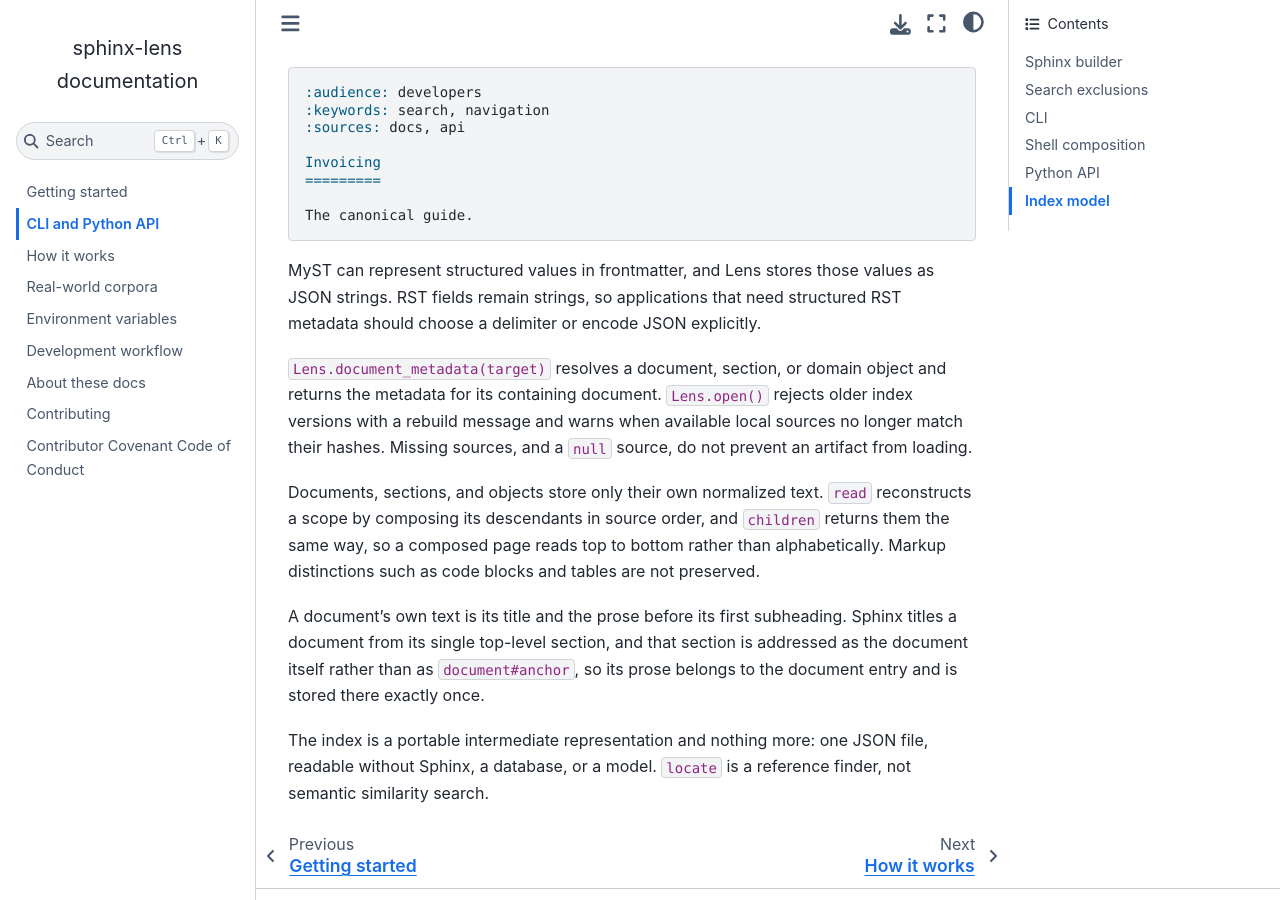
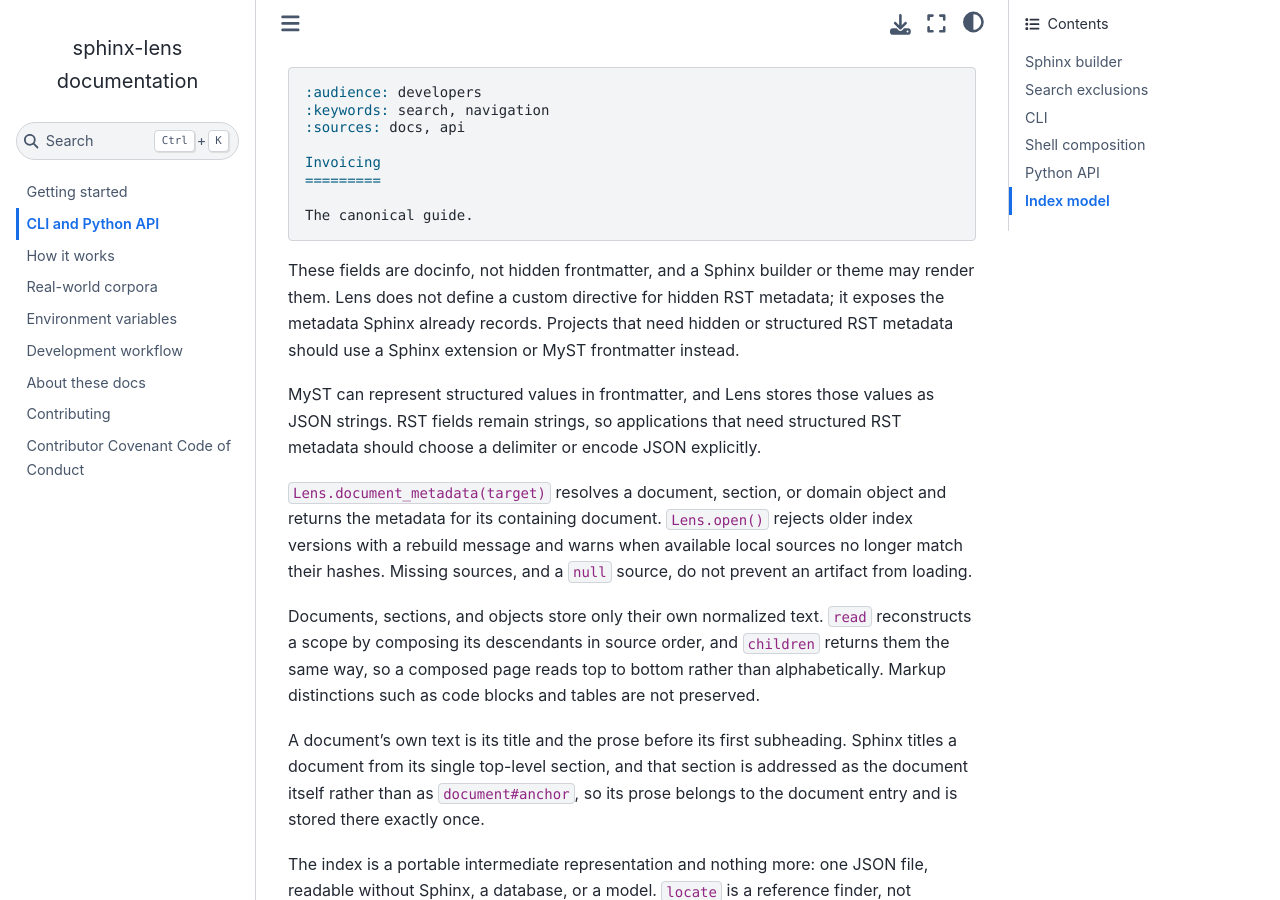
Before and after one commit to mgaitan/sphinx-lens, a Sphinx documentation site: the page built from docs/reference.md, in a window 1280 px wide and 900 px high, scrolled down 4040 px. Built offline with Sphinx 7.4.7 and the Sphinx Book theme 1.1.4, drawn with Linux system fonts in a browser that asks for light colours.

Commit message:
Clarify RST metadata visibility

````diff
--- a/docs/reference.md
+++ b/docs/reference.md
@@ -193,6 +193,12 @@ Invoicing
 The canonical guide.
 ```
 
+These fields are docinfo, not hidden frontmatter, and a Sphinx builder or theme
+may render them. Lens does not define a custom directive for hidden RST
+metadata; it exposes the metadata Sphinx already records. Projects that need
+hidden or structured RST metadata should use a Sphinx extension or MyST
+frontmatter instead.
+
 MyST can represent structured values in frontmatter, and Lens stores those
 values as JSON strings. RST fields remain strings, so applications that need
 structured RST metadata should choose a delimiter or encode JSON explicitly.
````
